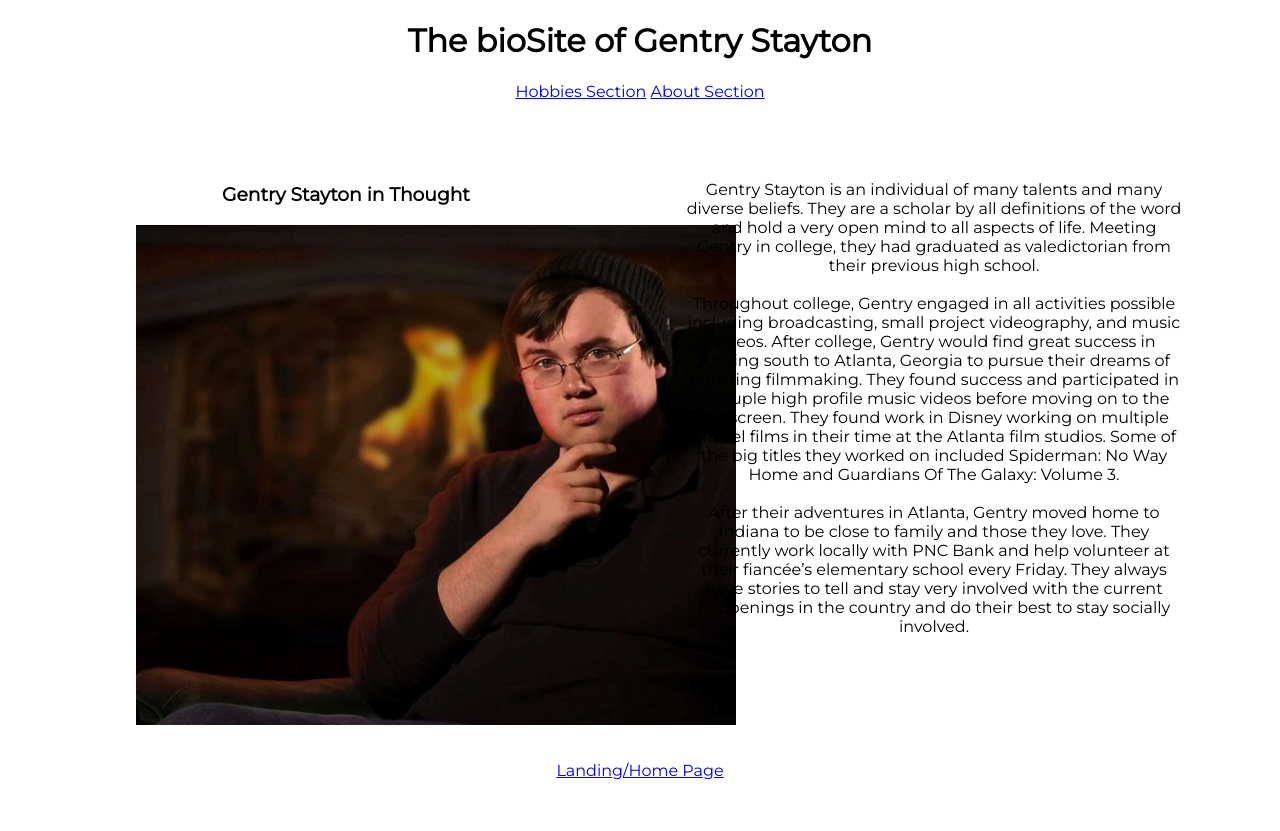
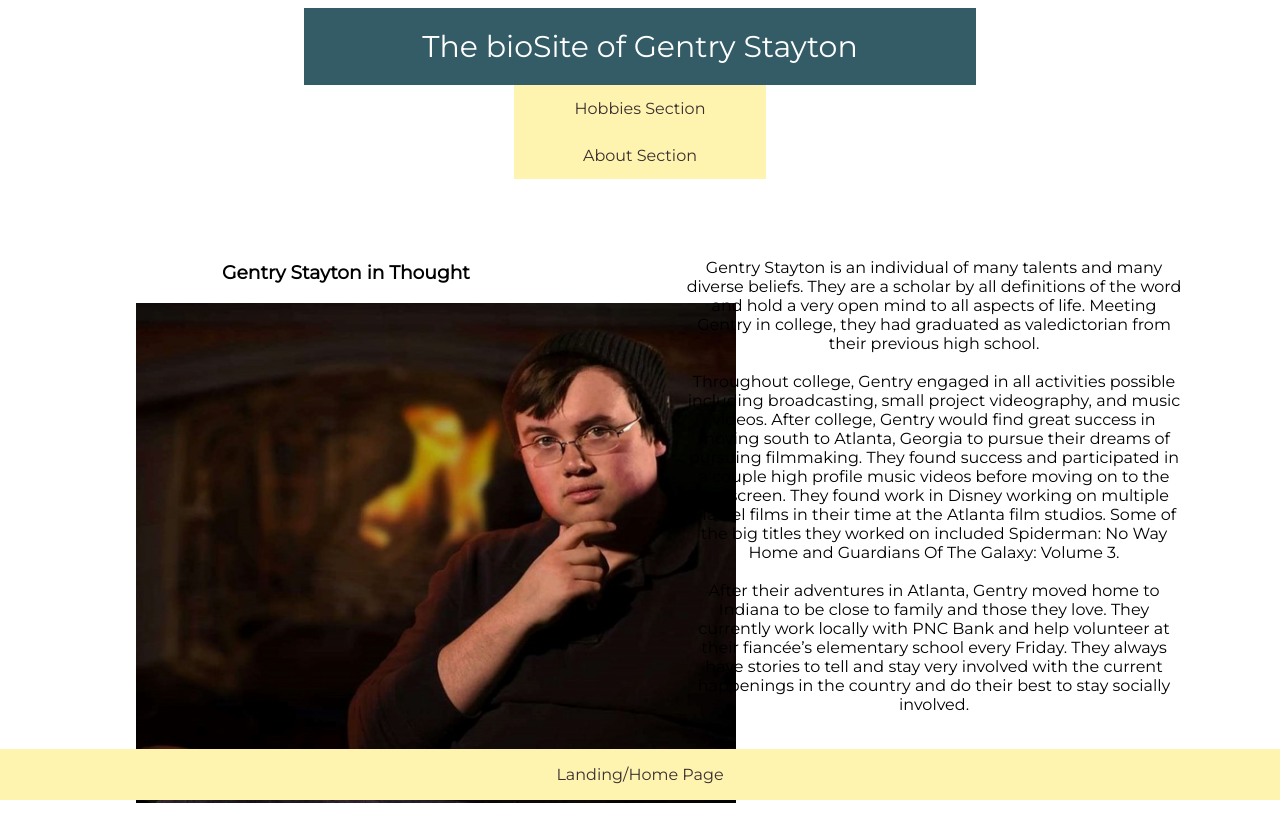
Before and after one commit to T14oriley/bioSite, a plain HTML site: page index.html in a window 1280 px wide. Before the commit the page ends 800 px from the top, so only its background shows below. Drawn offline with Linux system fonts and the light colour scheme.

Commit message:
bioSite FInal

```diff
--- a/bioSite.css
+++ b/bioSite.css
@@ -4,7 +4,40 @@ body {
     font-family: 'Montserrat', sans-serif;
     text-align: center;
 }
+header {
+    background-color: #335c67;
+    font-size: 30px;
+    color: white;
+    padding: 20px;
+    text-align: center;
+    display: block;
+    margin-left: auto;
+    margin-right: auto;
+    width: 50%;
+}
 
+/* -- Universal Navbar  -- */
+
+#navbar {
+    overflow: hidden;
+    background-color: #fff3b0;
+    display: block;
+    margin-left: auto;
+    margin-right: auto;
+    width: 20%;
+
+}
+#navbar a {
+    display: block;
+    color: #38302E;
+    text-align: center;
+    padding: 14px 16px;
+    text-decoration: none;
+}
+#navbar a:hover {
+    background-color: #9DBBAE;
+    color: #fff;
+}
 #image-text-gallery {
     margin-top: 5%;
 }
@@ -19,6 +52,7 @@ body {
 }
 
 /* -- Hobbies Grid  -- */
+
 .dnd {
     grid-column-start: 1;
     grid-column-end: 1;
@@ -110,8 +144,29 @@ p.ttwText {
     grid-column-start: 1;
     grid-column-end: 1;
 }
-p.gentryText {
+.gentryText {
     grid-column-start: 2;
     grid-column-end: 2;
     align-items: start;
 }
+
+/* -- Universal Footer  -- */
+
+footer {
+    display: block;
+    background-color: #fff3b0;
+    position: fixed;
+    left: 0;
+    bottom: 0;
+    width: 100%;
+}
+footer a {
+    display: block;
+    color: #38302E;
+    text-align: center;
+    text-decoration: none;
+}
+footer a:hover {
+    background-color: #9DBBAE;
+    color: #fff;
+}
--- a/index.html
+++ b/index.html
@@ -14,11 +14,11 @@
     </head>
     <body>
         <div id=”container”>
-            <h1>The bioSite of Gentry Stayton</h1>
+            <header>The bioSite of Gentry Stayton</header>
         </div>
-        <div id=”navbar”>
-            <a href="../bioSite/hobbies.html">Hobbies Section</a>
-            <a href="../bioSite/about.html">About Section</a>
+        <div id="navbar">
+            <a href="hobbies.html">Hobbies Section</a>
+            <a href="about.html">About Section</a>
         </div>
         <div id="image-text-gallery">
             <div class="gentry-entries">
```
Also changed, not shown: about.html (+4 -4 lines), hobbies.html (+4 -4 lines).
